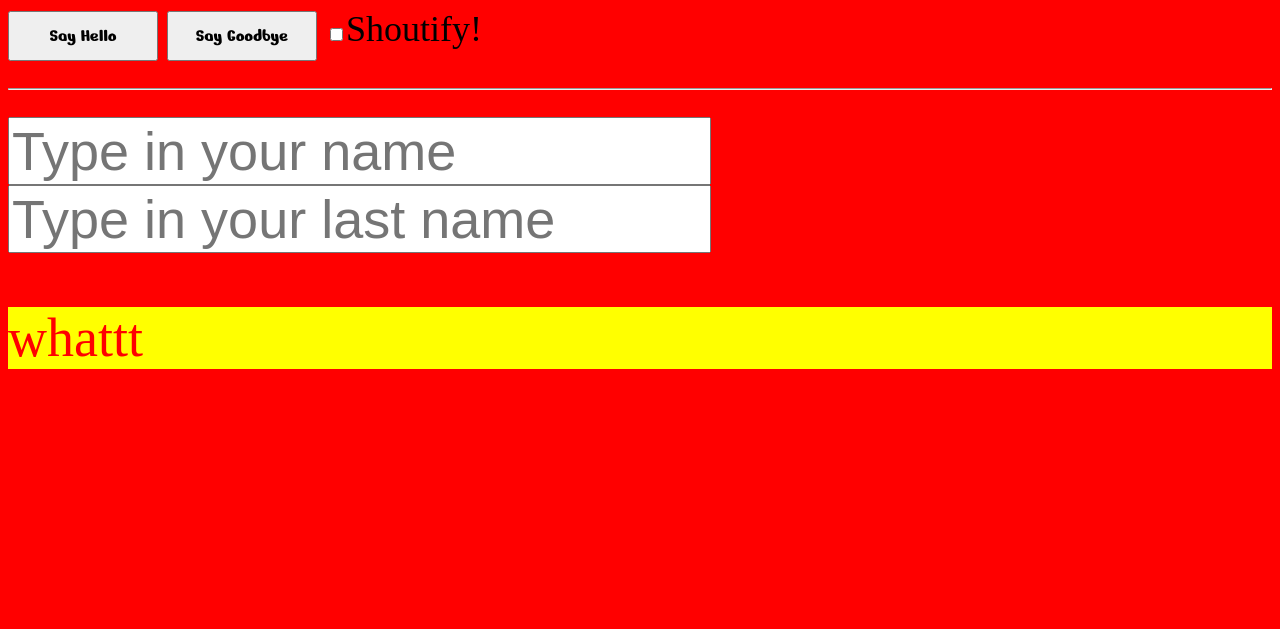
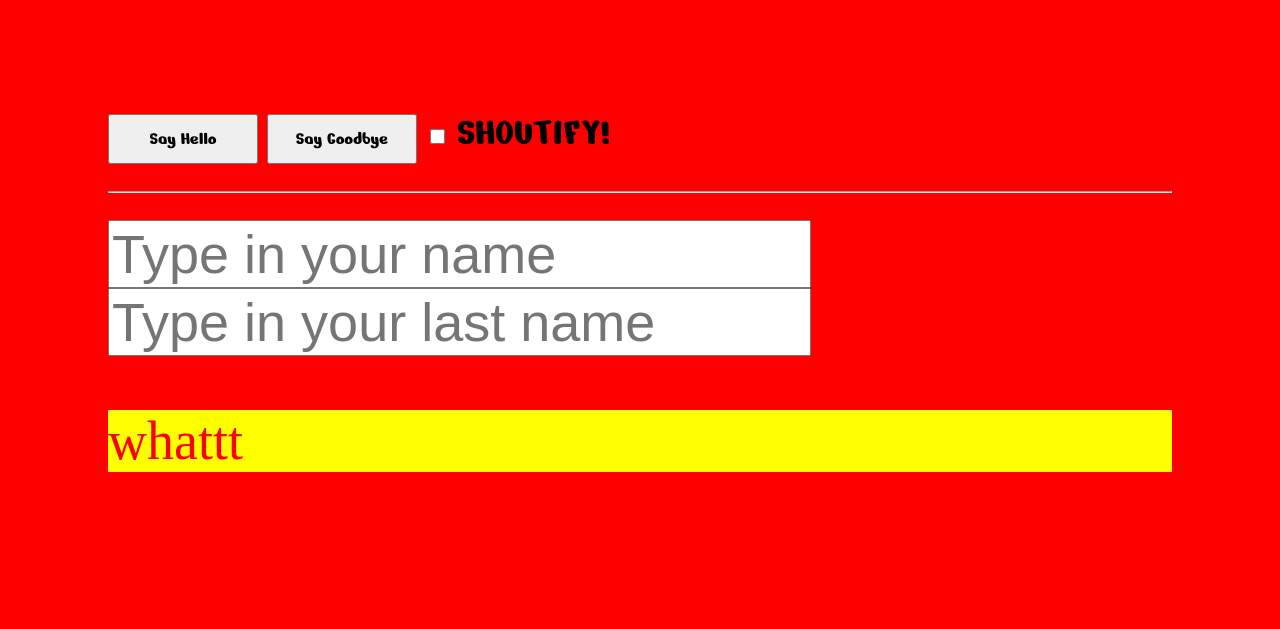
Before and after one commit to somedayvid/igme330, a plain HTML site: page greeter/gao-d-pe02.html in a window 1280 px wide. Drawn offline with Linux system fonts and the light colour scheme.

Commit message:
pe2 done

```diff
--- a/greeter/gao-d-greeter.html
+++ b/greeter/gao-d-pe02.html
@@ -12,19 +12,30 @@
     *{font-size: 1.5em;}
 
     body{
-        background-color: red;
+        background-color: purple;
     }
+
     button{
         font-size:14pt;
         width:150px;
         height:50px;
-        font-family: "Nerko One", cursive;
+        font-family: "Nerko One", 'Times New Roman', Times, serif;
 
     }
 
-    @media only screen and (min-width:1024){
+    label{
+        font-size: 30pt;
+        font-family: "Nerko One", 'Times New Roman', Times, serif;
+    }
+
+    #ckb-shout{
+        width: 15px;
+        height: 15px;
+    }
+
+    @media only screen and (min-width:1024px){
         body{
-            background:red;
+            background-color:red;
             padding:100px;
         }
     }
@@ -33,49 +44,47 @@
 <script>
     'use strict'
 
-    function init(){
+    let doShoutify = false;
+
+    const init = () => {
         let greetButton = document.querySelector("#btn-greet");
-        greetButton.addEventListener('click', function(){
-            greet("Hello, ");
-        })
+        greetButton.onclick = () => greet("Hello, ");
 
         let byeButton = document.querySelector("#btn-bye");
-        byeButton.onclick = () => {greet("Bye, ")};
+        byeButton.onclick = () => greet("Goodbye, ");
 
-        byeButton.addEventListener('click', function(){
-            greet("Goodbye, ");
-        })
+        let ckbShout = document.querySelector("#ckb-shout");
+        ckbShout.addEventListener('change', () => doShoutify = ckbShout.checked);
 
         output.style.color = "red";
         output.style.background = "yellow";
     }
 
-    function greet(message){
+    const greet = (message) => {
         let firstname = document.querySelector("#input-firstname").value.trim();
         let lastname = document.querySelector("#input-lastname").value.trim();
 
         let output = document.querySelector("#output");
 
-        if(firstname == ""){
-            firstname = "Peter";
-        }
+        firstname = firstname || "Peter";
         lastname = lastname || "Parker";
 
         let text = message + firstname + " " + lastname;
-        let ckbShout = document.querySelector("#ckb-shout");
-        if(ckbShout.checked){
+
+        if(doShoutify){
             text = text.toUpperCase();
         }
         output.innerHTML = text;
 
     }
 
-     window.onload = init;
+    window.onload = init;
 </script>
 <body>
     <button id="btn-greet">Say Hello</button>
     <button id="btn-bye">Say Goodbye</button>
-    <input type="checkbox" id="ckb-shout">Shoutify!
+    <input type="checkbox" id="ckb-shout" name="shoutify-checkbox">
+    <label for="shoutify-checkbox" title="CONVERTS TEXT TO ALL CAPS">SHOUTIFY!</label>
     <hr>
     <input id="input-firstname" placeholder="Type in your name">
     <input id="input-lastname" placeholder="Type in your last name">
```
